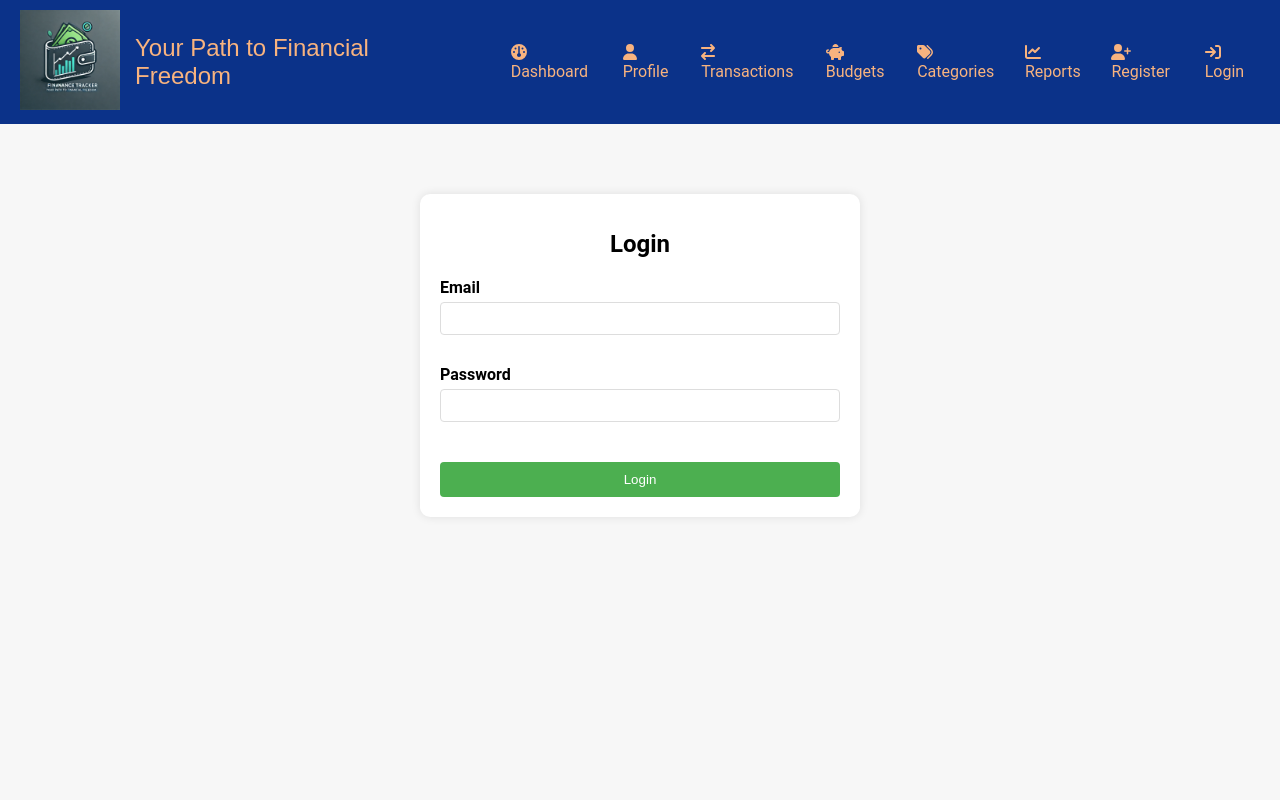
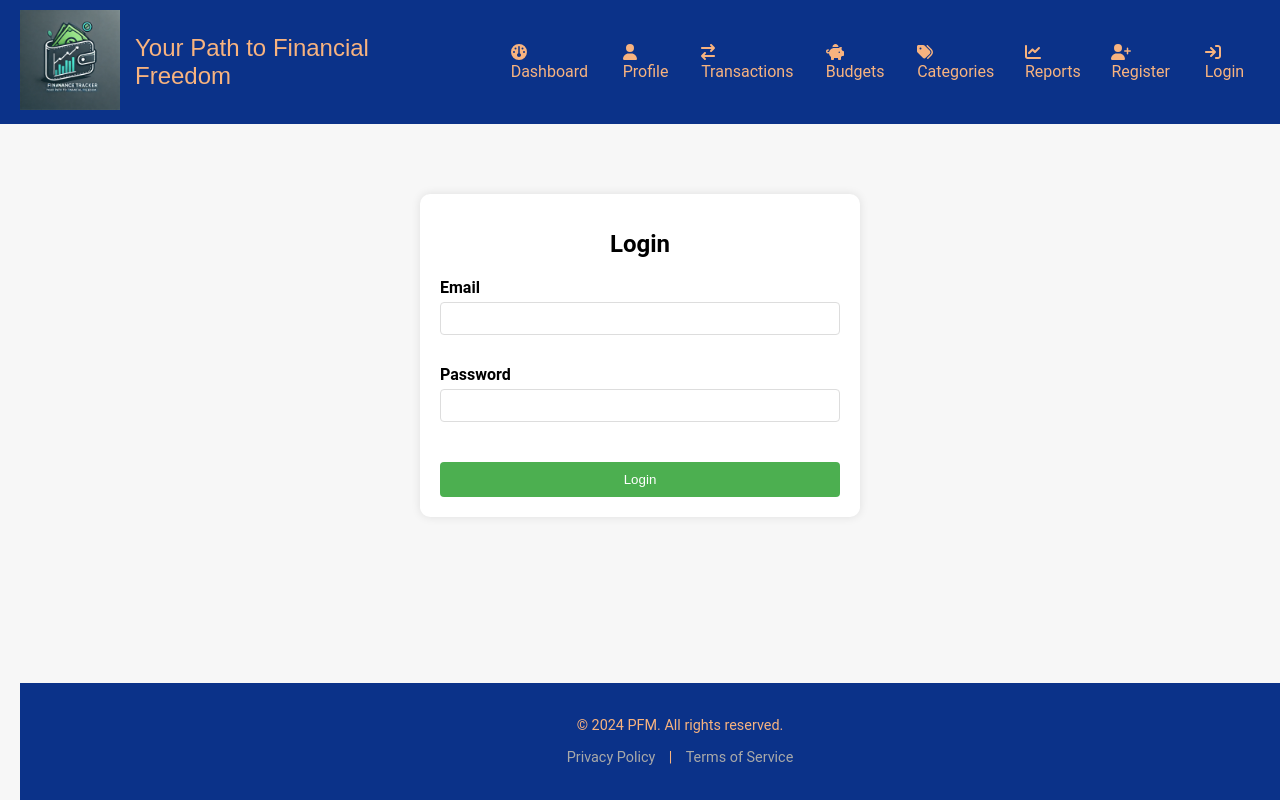
Before and after one commit to allen-haitao/pfm, a React (Create React App) app in the folder frontend/: page /login in a window 1280 px wide. Built offline with nearby package versions, Linux system fonts and the light colour scheme; no server answers; a web font is replaced by a local one.

Commit message:
add footer

```diff
--- a/frontend/src/App.js
+++ b/frontend/src/App.js
@@ -9,6 +9,7 @@ import Transactions from './components/transactions';
 import Budgets from './components/budgets';
 import Categories from './components/categories';
 import Reports from './components/reports';
+import Footer from './components/footer';
 import './App.css';
 
 const App = () => {
@@ -50,6 +51,7 @@ const App = () => {
           <Route path="/reports" element={isAuthenticated ? <Reports /> : <Navigate to="/login" />} />
           <Route path="/" element={isAuthenticated ? <Dashboard /> : <Navigate to="/login" />} />
         </Routes>
+        <Footer />
       </div>
     </Router>
   );
--- /dev/null
+++ b/frontend/src/components/footer.css
@@ -0,0 +1,21 @@
+.footer {
+    background-color: #0B3289;
+    color: #F8B37F;
+    text-align: center;
+    padding: 20px;
+    position: fixed;
+    bottom: 0;
+    width: 100%;
+    font-size: 0.9em;
+    z-index: 1000;
+}
+
+.footer-content a {
+    color: #a9a9a9;
+    text-decoration: none;
+    margin: 0 10px;
+}
+
+.footer-content a:hover {
+    color: white;
+}
--- /dev/null
+++ b/frontend/src/components/footer.js
@@ -0,0 +1,20 @@
+import React from 'react';
+import './Footer.css'; // Optional, for styling
+
+const Footer = () => {
+    const currentYear = new Date().getFullYear(); // Get the current year dynamically
+
+    return (
+        <footer className="footer">
+            <div className="footer-content">
+                <p>&copy; {currentYear} PFM. All rights reserved.</p>
+                <p>
+                    <a href="/privacy-policy">Privacy Policy</a> |
+                    <a href="/terms-of-service"> Terms of Service</a>
+                </p>
+            </div>
+        </footer>
+    );
+};
+
+export default Footer;
```
